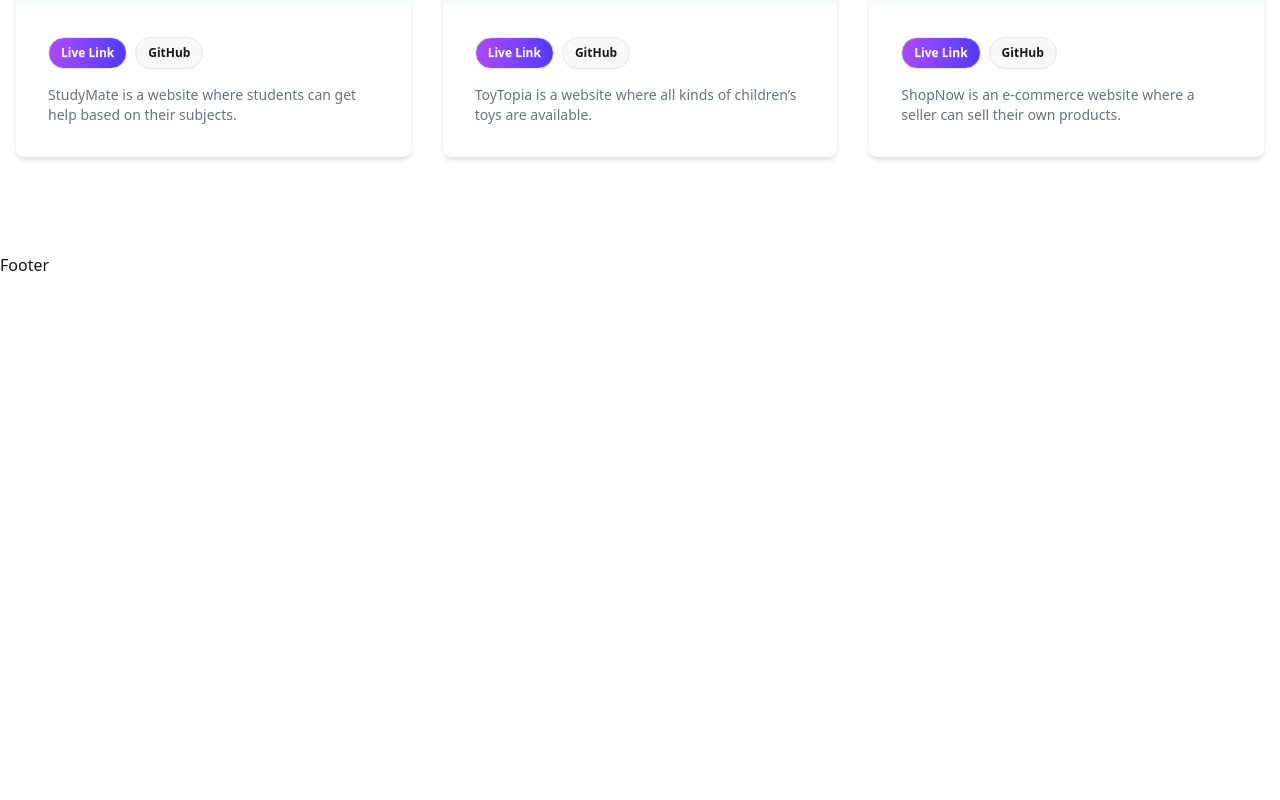
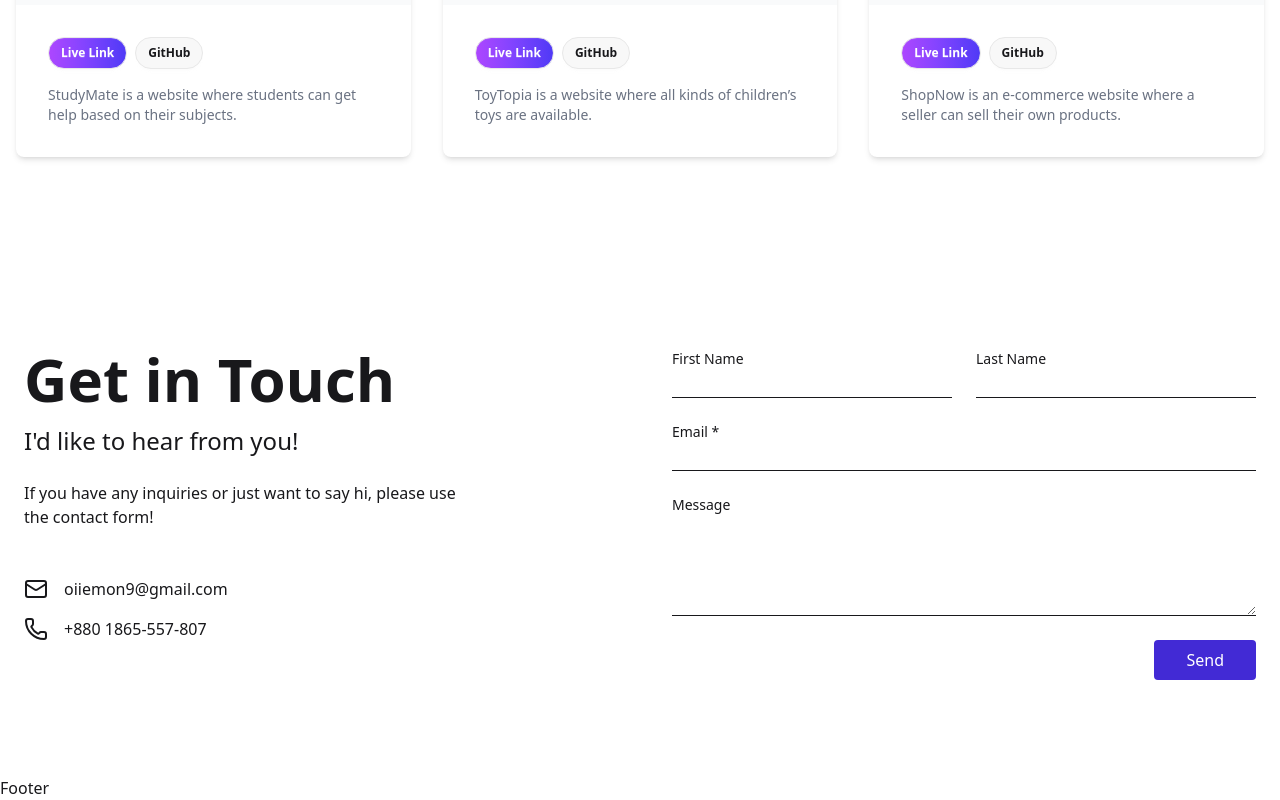
Before and after one commit to oiiemon9/portfolio1, a React (Vite) app: page / in a window 1280 px wide. Shown: the part 2660-3460 px from the top of the page. Before the commit the page ends 2937 px from the top, so only its background shows below. Built offline with nearby package versions, Linux system fonts and the light colour scheme.

Commit message:
education section complete

```diff
--- a/package.json
+++ b/package.json
@@ -13,6 +13,7 @@
     "@tailwindcss/vite": "^4.1.17",
     "daisyui": "^5.5.8",
     "framer-motion": "^12.23.25",
+    "lucide-react": "^0.555.0",
     "react": "^19.2.0",
     "react-dom": "^19.2.0",
     "tailwindcss": "^4.1.17"
--- /dev/null
+++ b/src/components/Contact/Contact.jsx
@@ -0,0 +1,120 @@
+import { Mail, Phone } from 'lucide-react';
+import React from 'react';
+
+const Contact = () => {
+  return (
+    <section class="bg-background-light dark:bg-background-dark font-body antialiased">
+      <div class="container mx-auto px-6 py-24">
+        <div class="grid grid-cols-1 lg:grid-cols-2 gap-16 items-start">
+          <div class="flex flex-col space-y-8">
+            <div>
+              <h1 class="font-display text-6xl font-bold text-text-light dark:text-text-dark">
+                Get in Touch
+              </h1>
+              <p class="font-display text-2xl mt-4 text-text-light dark:text-text-dark">
+                I'd like to hear from you!
+              </p>
+              <p class="mt-6 text-base text-form-text-light dark:text-form-text-dark max-w-md">
+                If you have any inquiries or just want to say hi, please use the
+                contact form!
+              </p>
+            </div>
+            <div class="space-y-4 pt-4">
+              <div class="flex items-center space-x-4">
+                <Mail />
+                <a
+                  href="mailto:yukaidu.doralice@gmail.com"
+                  class="text-form-text-light dark:text-form-text-dark hover:underline cursor-pointer"
+                >
+                  oiiemon9@gmail.com
+                </a>
+              </div>
+              <div class="flex items-center space-x-4">
+                <Phone />
+                <a
+                  href="tel:+8801865557807"
+                  class="text-form-text-light dark:text-form-text-dark hover:underline cursor-pointer"
+                >
+                  +880 1865-557-807
+                </a>
+              </div>
+            </div>
+          </div>
+          <div class="w-full">
+            <form class="space-y-6">
+              <div class="grid grid-cols-1 sm:grid-cols-2 gap-6">
+                <div>
+                  <label
+                    class="block text-sm font-medium text-form-text-light dark:text-form-text-dark"
+                    for="first-name"
+                  >
+                    First Name
+                  </label>
+                  <input
+                    class="mt-1 block w-full bg-transparent border-0 border-b border-form-border-light dark:border-form-border-dark focus:ring-0 focus:border-primary text-form-text-light dark:text-form-text-dark"
+                    id="first-name"
+                    name="first-name"
+                    type="text"
+                  />
+                </div>
+                <div>
+                  <label
+                    class="block text-sm font-medium text-form-text-light dark:text-form-text-dark"
+                    for="last-name"
+                  >
+                    Last Name
+                  </label>
+                  <input
+                    class="mt-1 block w-full bg-transparent border-0 border-b border-form-border-light dark:border-form-border-dark focus:ring-0 focus:border-primary text-form-text-light dark:text-form-text-dark"
+                    id="last-name"
+                    name="last-name"
+                    type="text"
+                  />
+                </div>
+              </div>
+              <div>
+                <label
+                  class="block text-sm font-medium text-form-text-light dark:text-form-text-dark"
+                  for="email"
+                >
+                  Email *
+                </label>
+                <input
+                  class="mt-1 block w-full bg-transparent border-0 border-b border-form-border-light dark:border-form-border-dark focus:ring-0 focus:border-primary text-form-text-light dark:text-form-text-dark"
+                  id="email"
+                  name="email"
+                  required=""
+                  type="email"
+                />
+              </div>
+              <div>
+                <label
+                  class="block text-sm font-medium text-form-text-light dark:text-form-text-dark"
+                  for="message"
+                >
+                  Message
+                </label>
+                <textarea
+                  class="mt-1 block w-full bg-transparent border-0 border-b border-form-border-light dark:border-form-border-dark focus:ring-0 focus:border-primary text-form-text-light dark:text-form-text-dark"
+                  id="message"
+                  name="message"
+                  rows="4"
+                ></textarea>
+              </div>
+              <div class="flex justify-end">
+                <button
+                  class="bg-primary text-white py-2 px-8 rounded hover:opacity-90 transition-opacity"
+                  type="submit"
+                >
+                  Send
+                </button>
+              </div>
+            </form>
+          </div>
+        </div>
+      </div>
+    </section>
+  );
+};
+
+export default Contact;
--- /dev/null
+++ b/src/components/Educatuon/Education.jsx
@@ -0,0 +1,54 @@
+import React from 'react';
+
+const Education = () => {
+  return (
+    <body class="bg-background-light dark:bg-background-dark font-display antialiased">
+      <div class="flex items-center justify-center">
+        <section class="container mx-auto px-4 py-16 sm:px-6 lg:px-8">
+          <h2 class="text-4xl font-bold text-center text-gray-800 dark:text-gray-200 mb-12">
+            <span class="text-transparent bg-clip-text bg-gradient-to-r from-purple-500 to-indigo-600">
+              Education
+            </span>
+          </h2>
+          <div class="mt-12 grid grid-cols-1 md:grid-cols-2 gap-8 lg:grid-cols-3 lg:mt-16">
+            <div class="flex items-start gap-6 rounded-lg bg-white dark:bg-gray-800 p-6 shadow-sm">
+              <div>
+                <h3 class="text-xl font-bold text-gray-900 dark:text-white">
+                  SSC | MUK High School
+                </h3>
+                <h4 className="font-medium mt-2">2020-2021</h4>
+                <p class="mt-2 text-sm text-gray-500 dark:text-gray-400">
+                  Subject: Accounting
+                </p>
+              </div>
+            </div>
+            <div class="flex items-start gap-6 rounded-lg bg-white dark:bg-gray-800 p-6 shadow-sm">
+              <div>
+                <h3 class="text-xl font-bold text-gray-900 dark:text-white">
+                  HSC | Gazipur Metropolitan College
+                </h3>
+                <h4 className="font-medium mt-2">2022-2023</h4>
+                <p class="mt-2 text-sm text-gray-500 dark:text-gray-400">
+                  Subject: Accounting
+                </p>
+              </div>
+            </div>
+            <div class="flex items-start gap-6 rounded-lg bg-white dark:bg-gray-800 p-6 shadow-sm">
+              <div>
+                <h3 class="text-xl font-bold text-gray-900 dark:text-white">
+                  BBA | National University
+                </h3>
+                <h4 className="font-medium mt-2">2024 – Present</h4>
+                <p class="mt-2 text-sm text-gray-500 dark:text-gray-400">
+                  Subject: Accounting
+                </p>
+              </div>
+            </div>
+          </div>
+        </section>
+      </div>
+    </body>
+  );
+};
+
+export default Education;
--- a/src/page/Home.jsx
+++ b/src/page/Home.jsx
@@ -5,6 +5,8 @@ import HeroSection from '../components/HeroSection/HeroSection';
 import AboutUs from '../components/AboutUs/AboutUs';
 import Skills from '../components/Skills/Skills';
 import Projects from '../components/Projects/Projects';
+import Contact from '../components/Contact/Contact';
+import Education from '../components/Educatuon/Education';
 
 const Home = () => {
   return (
@@ -13,7 +15,9 @@ const Home = () => {
       <HeroSection></HeroSection>
       <AboutUs></AboutUs>
       <Skills></Skills>
+      <Education></Education>
       <Projects></Projects>
+      <Contact></Contact>
       <Footer></Footer>
     </div>
   );
```
Also changed, not shown: 1 other file (tests, documents, lock files or other folders).
